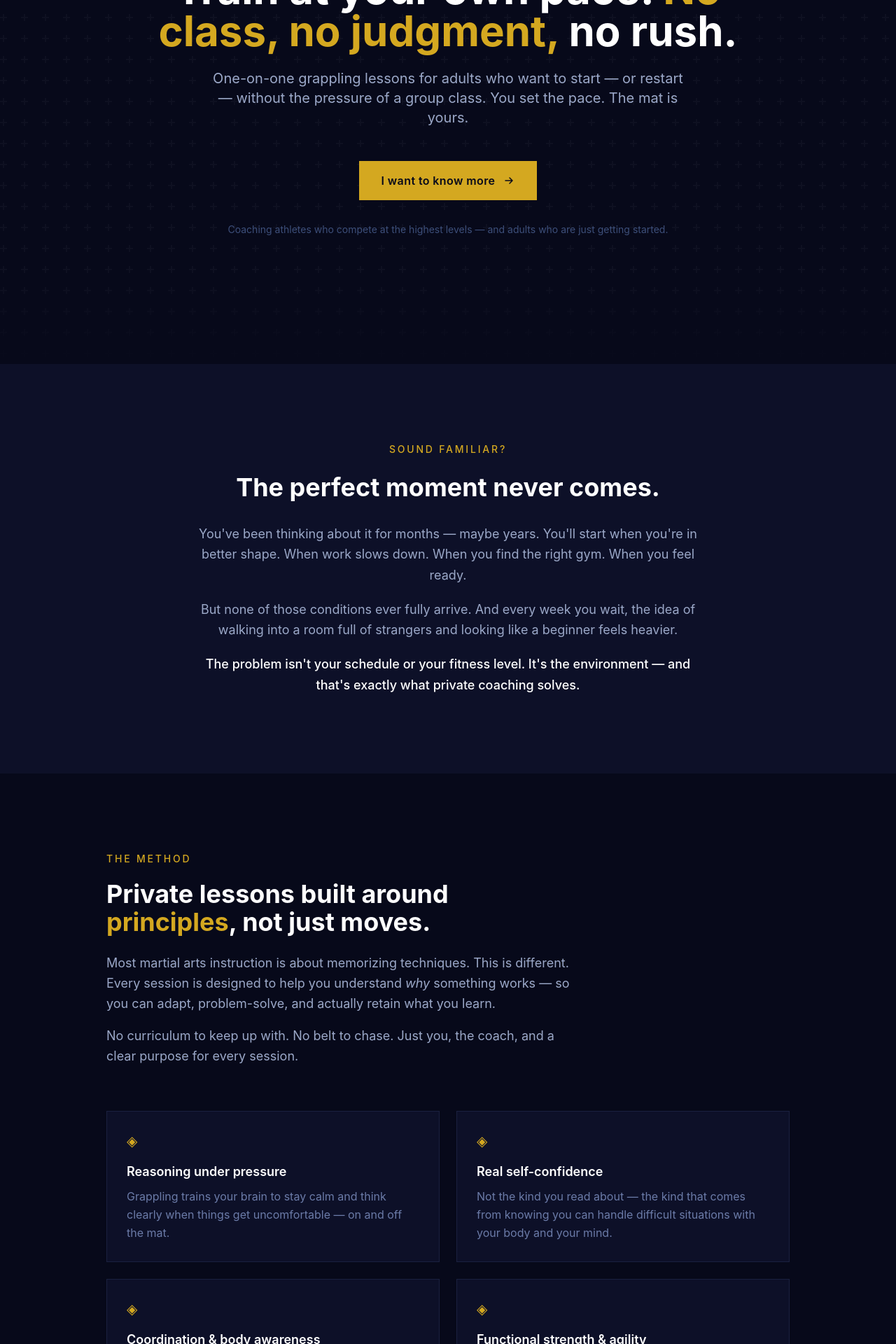
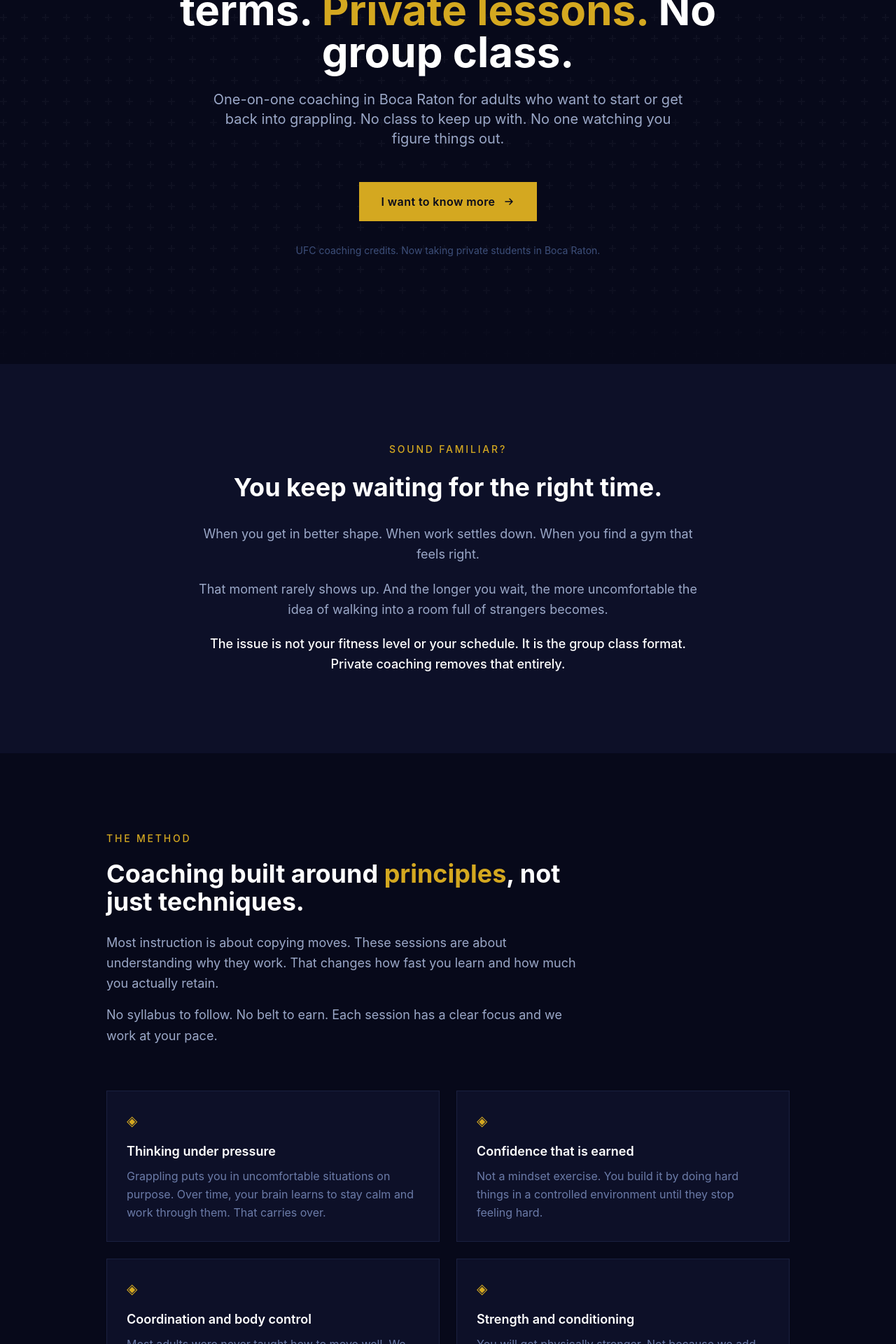
Before and after one commit to erikbsilva/vertex-grappling, a Next.js app: page / in a window 1280 px wide. Shown: the part 280-2200 px from the top of the page at 70% size. Built offline with nearby package versions, Linux system fonts and the light colour scheme.

Commit message:
Rewrite copy: remove em-dashes, shorter sentences, human tone

```diff
--- a/components/sections/Agitation.tsx
+++ b/components/sections/Agitation.tsx
@@ -12,29 +12,28 @@ export default function Agitation() {
 
         <Reveal delay={100}>
           <h2 className="text-3xl md:text-4xl font-bold text-white mb-8 leading-snug">
-            The perfect moment never comes.
+            You keep waiting for the right time.
           </h2>
         </Reveal>
 
         <div className="space-y-5 text-[#9BA8C8] text-lg leading-relaxed">
           <Reveal delay={150}>
             <p>
-              You've been thinking about it for months — maybe years. You'll
-              start when you're in better shape. When work slows down. When
-              you find the right gym. When you feel ready.
+              When you get in better shape. When work settles down.
+              When you find a gym that feels right.
             </p>
           </Reveal>
           <Reveal delay={200}>
             <p>
-              But none of those conditions ever fully arrive. And every week you
-              wait, the idea of walking into a room full of strangers and looking
-              like a beginner feels heavier.
+              That moment rarely shows up. And the longer you wait, the
+              more uncomfortable the idea of walking into a room full of
+              strangers becomes.
             </p>
           </Reveal>
           <Reveal delay={250}>
             <p className="text-white font-medium">
-              The problem isn't your schedule or your fitness level. It's the
-              environment — and that's exactly what private coaching solves.
+              The issue is not your fitness level or your schedule.
+              It is the group class format. Private coaching removes that entirely.
             </p>
           </Reveal>
         </div>
--- a/components/sections/ForWhom.tsx
+++ b/components/sections/ForWhom.tsx
@@ -5,25 +5,25 @@ import Reveal from '@/components/ui/Reveal'
 const cards = [
   {
     tag: 'Never trained',
-    headline: "You want to start. You just don't want to start in a room full of strangers.",
+    headline: "You want to try grappling. You just do not want to do it in front of a class.",
     pains: [
-      "Worried you'll get hurt",
-      "Don't want to look lost in front of a class",
-      "Not sure if you're even physically ready",
+      "Afraid of getting hurt by someone more experienced",
+      "Do not want to be the person who does not know anything",
+      "Not sure if you are in good enough shape to start",
     ],
     result:
-      "You'll learn the foundations with full attention on you — no rushing through material, no one watching you struggle.",
+      "Your first sessions focus entirely on you. No material to keep up with, no one watching you struggle through the basics.",
   },
   {
     tag: 'Coming back',
-    headline: "You trained before. Stopping was hard. Returning feels harder.",
+    headline: "You trained before. Life got in the way. Now returning feels more complicated than starting.",
     pains: [
-      "Skills have faded and that's frustrating",
-      "Don't want to be judged by people who kept training",
-      "Unsure where to pick up without looking like a beginner",
+      "Skills have faded and that is hard to accept",
+      "Do not want to train alongside people who never stopped",
+      "Not sure where to pick back up",
     ],
     result:
-      "Private sessions let you rebuild at your own level — no comparisons, no awkwardness, just focused work on what matters to you now.",
+      "We start from where you actually are, not where you used to be. No comparisons, no pressure to catch up.",
   },
 ]
 
--- a/components/sections/Hero.tsx
+++ b/components/sections/Hero.tsx
@@ -59,8 +59,8 @@ export default function Hero() {
             transition: 'opacity 0.8s ease 400ms, transform 0.8s ease 400ms',
           }}
         >
-          Train at your own pace.{' '}
-          <span className="text-sand">No class, no judgment,</span> no rush.
+          Learn grappling on your own terms.{' '}
+          <span className="text-sand">Private lessons.</span> No group class.
         </h1>
 
         {/* Subheadline */}
@@ -72,9 +72,9 @@ export default function Hero() {
             transition: 'opacity 0.8s ease 600ms, transform 0.8s ease 600ms',
           }}
         >
-          One-on-one grappling lessons for adults who want to start — or
-          restart — without the pressure of a group class. You set the pace.
-          The mat is yours.
+          One-on-one coaching in Boca Raton for adults who want to start
+          or get back into grappling. No class to keep up with. No one
+          watching you figure things out.
         </p>
 
         {/* CTA */}
@@ -110,8 +110,7 @@ export default function Hero() {
             transition: 'opacity 0.8s ease 1000ms',
           }}
         >
-          Coaching athletes who compete at the highest levels — and adults who
-          are just getting started.
+          UFC coaching credits. Now taking private students in Boca Raton.
         </p>
       </div>
 
--- a/components/sections/HowItWorks.tsx
+++ b/components/sections/HowItWorks.tsx
@@ -5,21 +5,21 @@ import Reveal from '@/components/ui/Reveal'
 const steps = [
   {
     number: '01',
-    title: 'Fill out the form',
+    title: 'Fill out the form below',
     description:
-      "Tell me a bit about yourself and what you're looking for. Takes less than a minute.",
+      "A few basic questions about your background and what you are looking for. Takes about a minute.",
   },
   {
     number: '02',
-    title: 'I reach out directly',
+    title: 'I message you on WhatsApp',
     description:
-      "You'll get a message on WhatsApp within 24 hours. We'll talk briefly to understand your goals and answer any questions.",
+      "Usually within 24 hours. We have a short conversation to figure out what makes sense for you.",
   },
   {
     number: '03',
-    title: 'First session on your terms',
+    title: 'We schedule your first session',
     description:
-      "We schedule your first lesson at a time that works for you. No commitment beyond that first session.",
+      "Pick a time that works. Show up. See how it feels. No long-term commitment required.",
   },
 ]
 
--- a/components/sections/LeadForm.tsx
+++ b/components/sections/LeadForm.tsx
@@ -54,11 +54,11 @@ export default function LeadForm() {
               Take the first step
             </p>
             <h2 className="text-3xl md:text-4xl font-bold text-white mb-4 leading-snug">
-              Book your private lesson.
+              Interested? Let's talk.
             </h2>
             <p className="text-[#6B7BA8] leading-relaxed">
-              Fill out the form below. I'll reach out on WhatsApp within 24 hours
-              to talk through your goals and schedule your first session.
+              Fill out the form and I will get back to you on WhatsApp within 24 hours.
+              No commitment on your end yet.
             </p>
           </div>
         </Reveal>
@@ -78,11 +78,11 @@ export default function LeadForm() {
                 </svg>
               </div>
               <h3 className="text-white font-semibold text-xl mb-3">
-                Got it. I'll be in touch soon.
+                Got it. Talk soon.
               </h3>
               <p className="text-[#6B7BA8] text-sm leading-relaxed">
-                You'll receive a WhatsApp message within 24 hours. If you have
-                any questions in the meantime, reach me at{' '}
+                Expect a WhatsApp message within 24 hours. Questions before then?
+                Find me at{' '}
                 <a
                   href="https://instagram.com/erikgrapplingcoach"
                   target="_blank"
@@ -191,8 +191,7 @@ export default function LeadForm() {
               </button>
 
               <p className="text-[#3D4F7A] text-xs text-center">
-                No spam. No hard sell. Just a conversation about whether this is
-                right for you.
+                No sales pitch. Just a conversation to see if this is a good fit.
               </p>
             </form>
           </Reveal>
--- a/components/sections/Solution.tsx
+++ b/components/sections/Solution.tsx
@@ -3,27 +3,27 @@ import Reveal from '@/components/ui/Reveal'
 const benefits = [
   {
     icon: '◈',
-    title: 'Reasoning under pressure',
+    title: 'Thinking under pressure',
     description:
-      'Grappling trains your brain to stay calm and think clearly when things get uncomfortable — on and off the mat.',
+      'Grappling puts you in uncomfortable situations on purpose. Over time, your brain learns to stay calm and work through them. That carries over.',
   },
   {
     icon: '◈',
-    title: 'Real self-confidence',
+    title: 'Confidence that is earned',
     description:
-      "Not the kind you read about — the kind that comes from knowing you can handle difficult situations with your body and your mind.",
+      'Not a mindset exercise. You build it by doing hard things in a controlled environment until they stop feeling hard.',
   },
   {
     icon: '◈',
-    title: 'Coordination & body awareness',
+    title: 'Coordination and body control',
     description:
-      'Most adults have never been taught how to move efficiently. Private lessons change that, at whatever pace works for you.',
+      'Most adults were never taught how to move well. We fix that. Slowly, deliberately, without making you feel stupid about it.',
   },
   {
     icon: '◈',
-    title: 'Functional strength & agility',
+    title: 'Strength and conditioning',
     description:
-      "You'll get stronger doing something that actually makes sense — not isolated exercises for the sake of it.",
+      'You will get physically stronger. Not because we add workouts, but because grappling demands it and your body adapts.',
   },
 ]
 
@@ -40,20 +40,19 @@ export default function Solution() {
           </Reveal>
           <Reveal delay={100}>
             <h2 className="text-3xl md:text-4xl font-bold text-white mb-6 leading-snug">
-              Private lessons built around{' '}
-              <span className="text-sand">principles</span>, not just moves.
+              Coaching built around{' '}
+              <span className="text-sand">principles</span>, not just techniques.
             </h2>
           </Reveal>
           <Reveal delay={150}>
             <p className="text-[#9BA8C8] text-lg leading-relaxed">
-              Most martial arts instruction is about memorizing techniques. This
-              is different. Every session is designed to help you understand{' '}
-              <em>why</em> something works — so you can adapt, problem-solve, and
-              actually retain what you learn.
+              Most instruction is about copying moves. These sessions are
+              about understanding why they work. That changes how fast
+              you learn and how much you actually retain.
             </p>
             <p className="text-[#9BA8C8] text-lg leading-relaxed mt-4">
-              No curriculum to keep up with. No belt to chase. Just you, the
-              coach, and a clear purpose for every session.
+              No syllabus to follow. No belt to earn. Each session has
+              a clear focus and we work at your pace.
             </p>
           </Reveal>
         </div>
```
Also changed, not shown: components/sections/Authority.tsx (+9 -11 lines).
